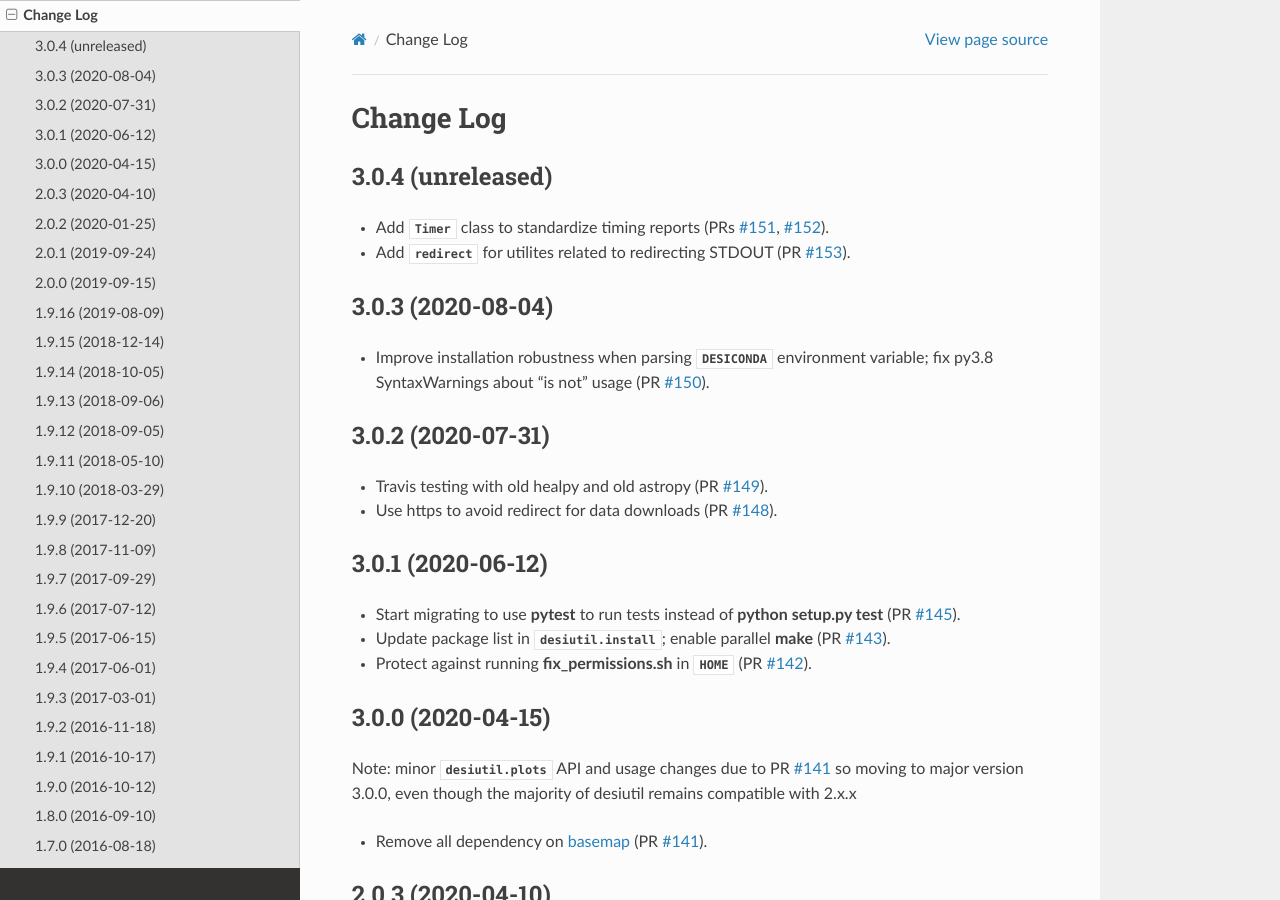
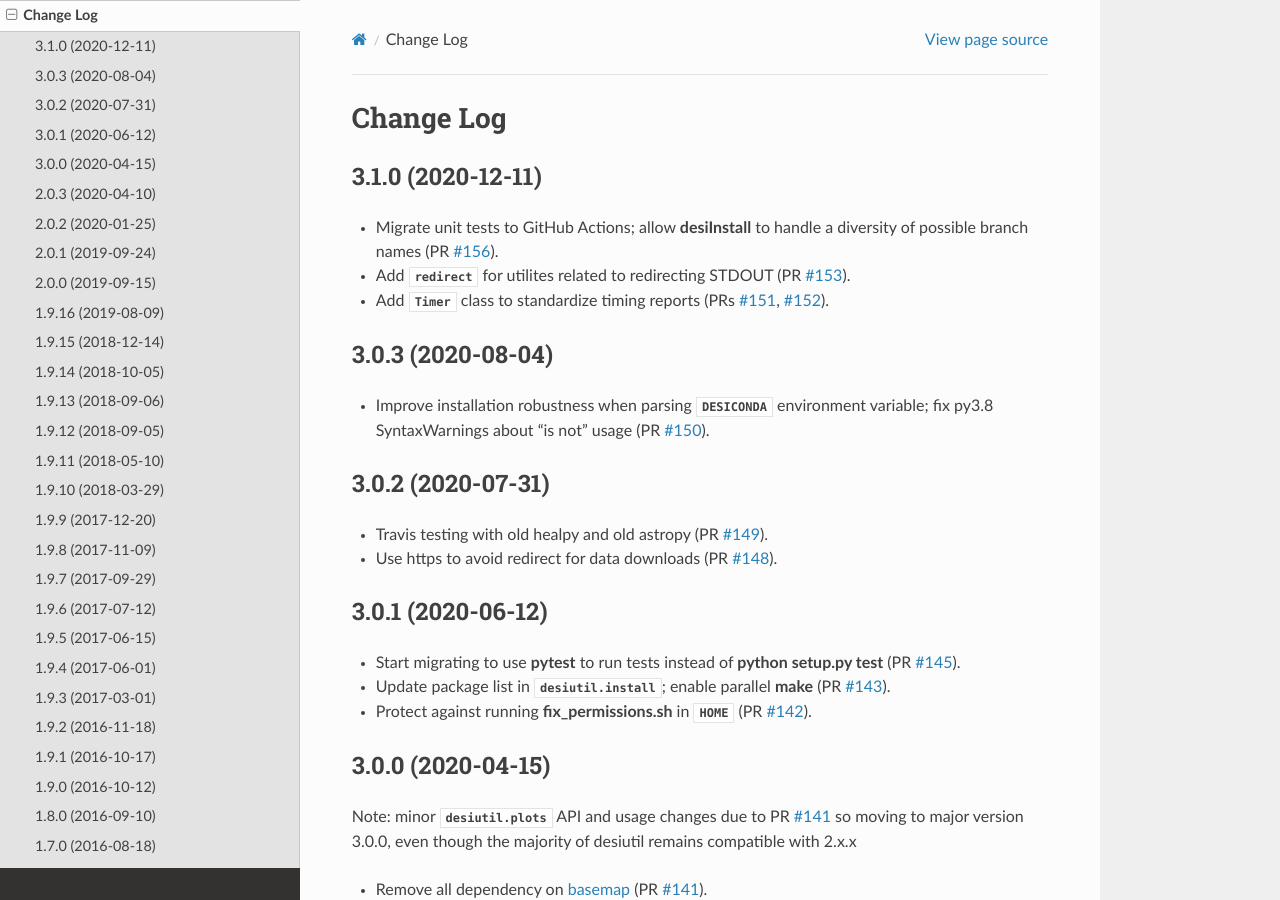
Before and after one commit to desihub/desiutil, a Sphinx documentation site: the page built from doc/changes.rst, in a window 1280 px wide and 900 px high. Built offline with Sphinx 7.4.7 and the Read the Docs theme 2.0.0, drawn with Linux system fonts in a browser that asks for light colours.

Commit message:
update changes.rst

```diff
--- a/doc/changes.rst
+++ b/doc/changes.rst
@@ -2,15 +2,18 @@
 Change Log
 ==========
 
-3.0.4 (unreleased)
+3.1.0 (2020-12-11)
 ------------------
 
+* Migrate unit tests to GitHub Actions; allow :command:`desiInstall` to handle a
+  diversity of possible branch names (PR `#156`_).
+* Add :mod:`~desiutil.redirect` for utilites related to redirecting STDOUT (PR `#153`_).
 * Add :class:`~desiutil.timer.Timer` class to standardize timing reports (PRs `#151`_, `#152`_).
-* Add :mod:`~desiutil.redirect` for utilites related to redirecting STDOUT (PR `#153`_).
 
 .. _`#151`: https://github.com/desihub/desiutil/pull/151
 .. _`#152`: https://github.com/desihub/desiutil/pull/152
 .. _`#153`: https://github.com/desihub/desiutil/pull/153
+.. _`#156`: https://github.com/desihub/desiutil/pull/156
 
 3.0.3 (2020-08-04)
 ------------------
```
